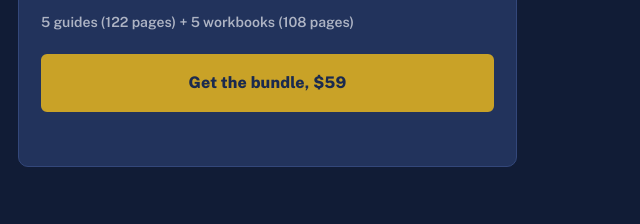
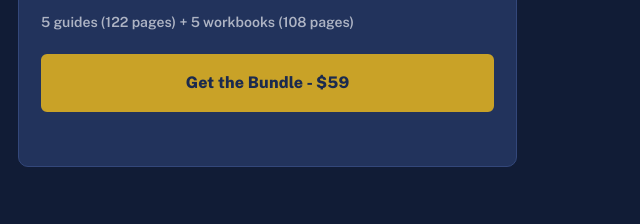
Before and after one commit to ashtona411/divine-collection, a plain HTML site: page index.html in a window 1280 px wide. Shown: the part 3517-3741 px from the top of the page, 633-1273 px from the left. Drawn offline with nearby package versions, Linux system fonts and the light colour scheme.

Commit message:
Match the books price treatment on the App Dev Guides bundle button

```diff
--- a/index.html
+++ b/index.html
@@ -269,7 +269,7 @@
                 <p class="line">Five guides, each with its own workbook, from your first API to the App Store.</p>
                 <p class="meta">5 guides (122 pages) + 5 workbooks (108 pages)</p>
                 <div class="buy">
-                  <a class="btn btn-block" href="https://innergstudios.gumroad.com/l/app-dev-guides-bundle">Get the bundle, $59</a>
+                  <a class="btn btn-block" href="https://innergstudios.gumroad.com/l/app-dev-guides-bundle">Get the Bundle - $59</a>
                 </div>
               </div>
             </article>
```
